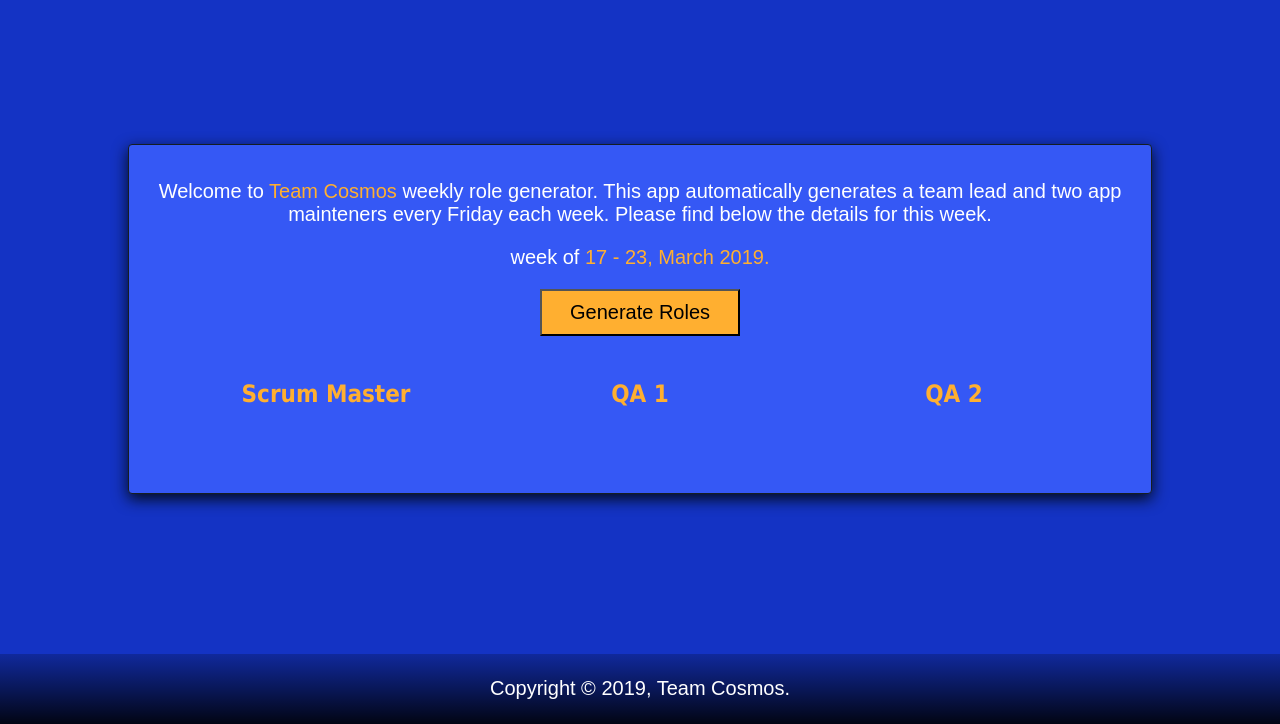
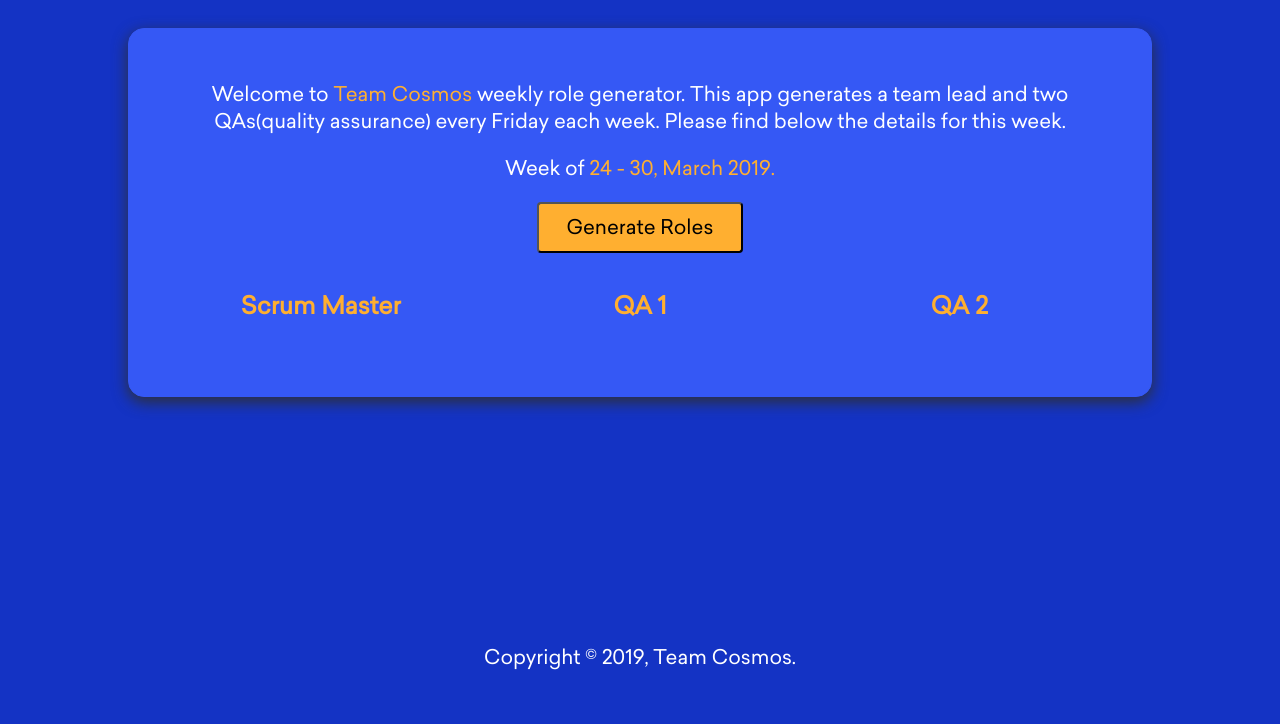
Before and after one commit to Raymond-Osy/Weekly-Team-Role-Generator, a website: page frontend/index.html in a window 1280 px wide. Shown: the part 108-832 px from the top of the page. After the commit the page ends 800 px from the top, so only its background shows below. Drawn offline with Linux system fonts and the light colour scheme; no server answers.

Commit message:
add more info and ui updates

```diff
--- /dev/null
+++ b/frontend/css/fonts.css
@@ -0,0 +1,9 @@
+@font-face {
+	font-family: Sailec;
+	src: url('../fonts/Sailec.woff');
+}
+
+@font-face {
+	font-family: Boing;
+	src: url('../fonts/Boing.ttf');
+}
--- a/frontend/css/styles.css
+++ b/frontend/css/styles.css
@@ -1,3 +1,5 @@
+@import url('./fonts.css');
+
 body {
     margin: 0;
     text-align: center;
@@ -5,19 +7,19 @@ body {
     min-height: 100%;
 }
 * {
+    font-family: Sailec;
     box-sizing: border-box;
 }
 h1 {
-    font-family: Tahoma, Geneva, sans-serif;
     color: #FFAF30;
     font-size: 50px;
+    font-family: Boing;
+    margin: 1rem auto;
 }
 h2 {
-    font-family: Tahoma, Geneva, sans-serif;
     color: #FFAF30;
 }
 p {
-    font-family: "Nunito", sans-serif;
     font-size: 20px;
     color: #fff;
 }
@@ -30,20 +32,23 @@ button {
     padding: 10px 28px;
     -webkit-transition-duration: 0.4s;
     transition-duration: 0.4s;
+    border-radius: 4px;
 }
 button:hover {
     background-color: #FFAF30;
-    color: white;
+    cursor: pointer;
+    transform: translateY(-5px);
+    box-shadow: 0px 2px 7.5px 0px #2f3033;
 }
 .container {
     width: 80%;
-    margin: 160px auto;
-    height: 350px;
-    padding: 15px;
+    margin: 3rem auto;
+    height: auto;
+    padding: 2rem;
     background-color:#3558f5;
-    border: 1px solid #151e22;
-    border-radius: 4px;
-    box-shadow: 0px 5px 15px 0px #030b18;
+    border: 1px solid #3558f5;
+    border-radius: 16px;
+    box-shadow: 0px 5px 15px 0px #2f3033;
 }
 #roleName{
     color: #FFAF30;
@@ -57,7 +62,8 @@ button:hover {
 .wrap {
     display: flex;
     flex-direction: column;
-    padding: 25px;
+    margin-top: 1rem;
+    /* padding: 25px; */
 }
 .flex {
     display: flex;
@@ -68,10 +74,11 @@ button:hover {
 
 footer {
     display: flex;
+    position: fixed;
     width: 100%;
     height: 70px;
     color: #FFFFFF;
-    background: linear-gradient(rgba(0, 0, 0, 0.205), rgba(0, 0, 0, 0.9));
+    background: inherit;
     padding: 0 10px;
     text-align: center;
     justify-content: center;
--- a/frontend/index.html
+++ b/frontend/index.html
@@ -3,20 +3,20 @@
   <head>
       <meta charset="utf-8">
     <title>Weekly Team Role Generator</title>
-    <link rel="stylesheet" href="./css/styles.css" />
     <meta name="author" content="Raymond Akalonu" />
     <meta name="viewport" content="width=device-width, initial-scale=1.0" />
+    <link rel="stylesheet" href="./css/styles.css" />
+    <link rel="shortcut icon" href="./img/random.png">
   </head>
   <body>
     <h1>Weekly Team Role Generator</h1>
 
     <div class="container">
       <p>
-        Welcome to <span>Team Cosmos</span> weekly role generator. This app
-        automatically generates a team lead and two app mainteners every Friday
+        Welcome to <span>Team Cosmos</span> weekly role generator. This app generates a team lead and two QAs(quality assurance) every Friday
         each week. Please find below the details for this week.
       </p>
-      <p>week of <span>17 - 23, March 2019.</span></p>
+      <p>Week of <span>24 - 30, March 2019.</span></p>
       <button id="generate">Generate Roles</button>
       <div class="wrap">
         <div class="flex">
--- a/server/config/database.js
+++ b/server/config/database.js
@@ -8,7 +8,8 @@ const {
 
   DEV_DB_NAME,
   DEV_DB_USER,
-  DEV_DB_PASSWORD
+  DEV_DB_PASSWORD,
+  DEV_DB_HOST
 } = process.env;
 
 require("dotenv").config();
@@ -18,7 +19,7 @@ module.exports = {
     username: DEV_DB_USER,
     password: DEV_DB_PASSWORD,
     database:  DEV_DB_NAME,
-    host: "127.0.0.1",
+    host: DEV_DB_HOST,
     port: 5432,
     dialect: "postgres"
   },
```
Also changed, not shown: package.json (+5 -2 lines), server/test/team.spec.js (+1 -1 lines), README.md, frontend/fonts/Boing.ttf (added), frontend/fonts/Boing.woff (added), frontend/fonts/Sailec.woff (added), frontend/img/random.png (added), 2 other files.
